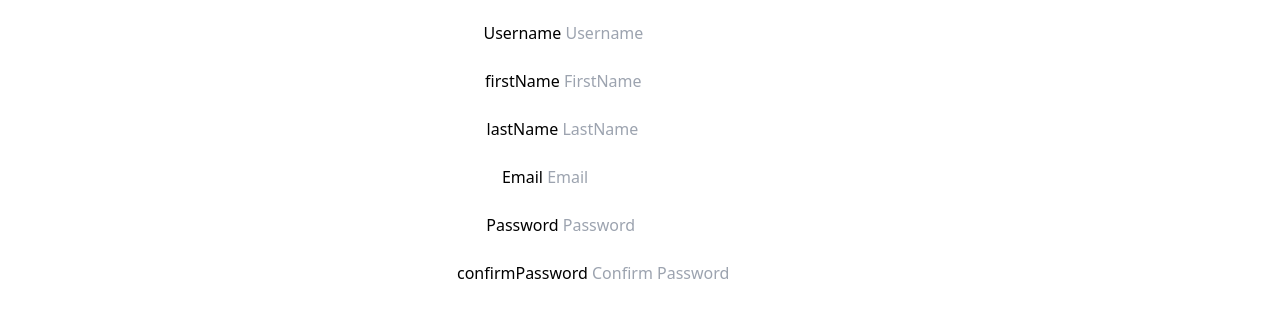
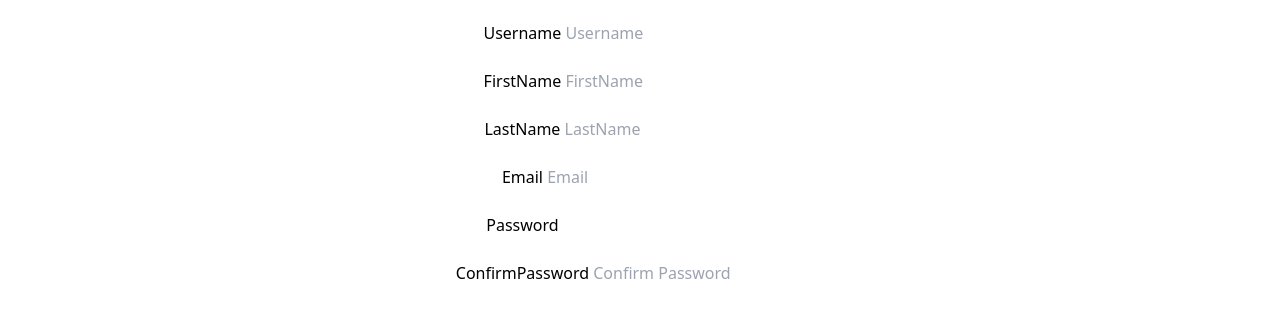
Before and after one commit to Abhi2022mnnit/Online-Judge, a React (Vite) app in the folder Frontend/: page /signup in a window 1280 px wide. Shown: the part 306-641 px from the top of the page. Built offline with nearby package versions, Linux system fonts and the light colour scheme.

Commit message:
Ready 3.7

```diff
--- a/Frontend/src/components/Signup.jsx
+++ b/Frontend/src/components/Signup.jsx
@@ -48,11 +48,11 @@ function Signup() {
         <input type='text' placeholder='Username' name='userName' value={userData.userName} onChange={textboxchange} required/>
         <br /><br />
 
-        <label> firstName </label>
+        <label> FirstName </label>
         <input type='text' placeholder='FirstName' name='firstName' value={userData.firstName} onChange={textboxchange} required/>
         <br /><br />
 
-        <label> lastName </label>
+        <label> LastName </label>
         <input type='text' placeholder='LastName' name='lastName' value={userData.lastName} onChange={textboxchange} required/>
         <br /><br />
 
@@ -65,11 +65,11 @@ function Signup() {
         <br /><br /> */}
 
         <label> Password </label>
-        <input type='text' placeholder='Password' name='password' value={userData.password} onChange={textboxchange} required/>
+        <input id="password" name="password" type="password" value={userData.password} onChange={textboxchange} required/>
         <br /><br />
 
-        <label> confirmPassword </label>
-        <input type='text' placeholder='Confirm Password' name='confirmPassword' value={userData.confirmPassword} onChange={textboxchange} required/>
+        <label> ConfirmPassword </label>
+        <input type='password' placeholder='Confirm Password' name='confirmPassword' value={userData.confirmPassword} onChange={textboxchange} required/>
         <br /><br />
 
       </form>
```
